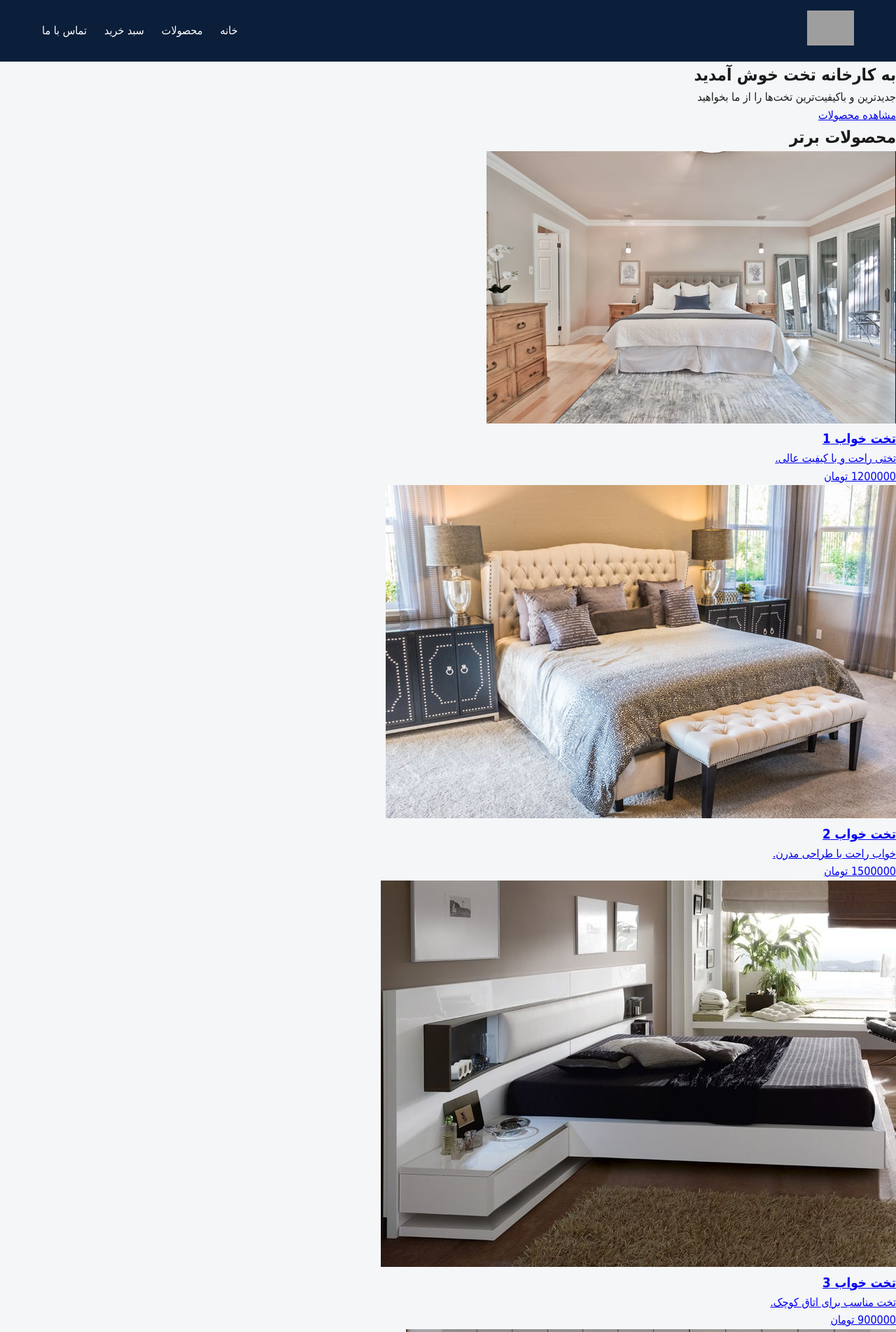
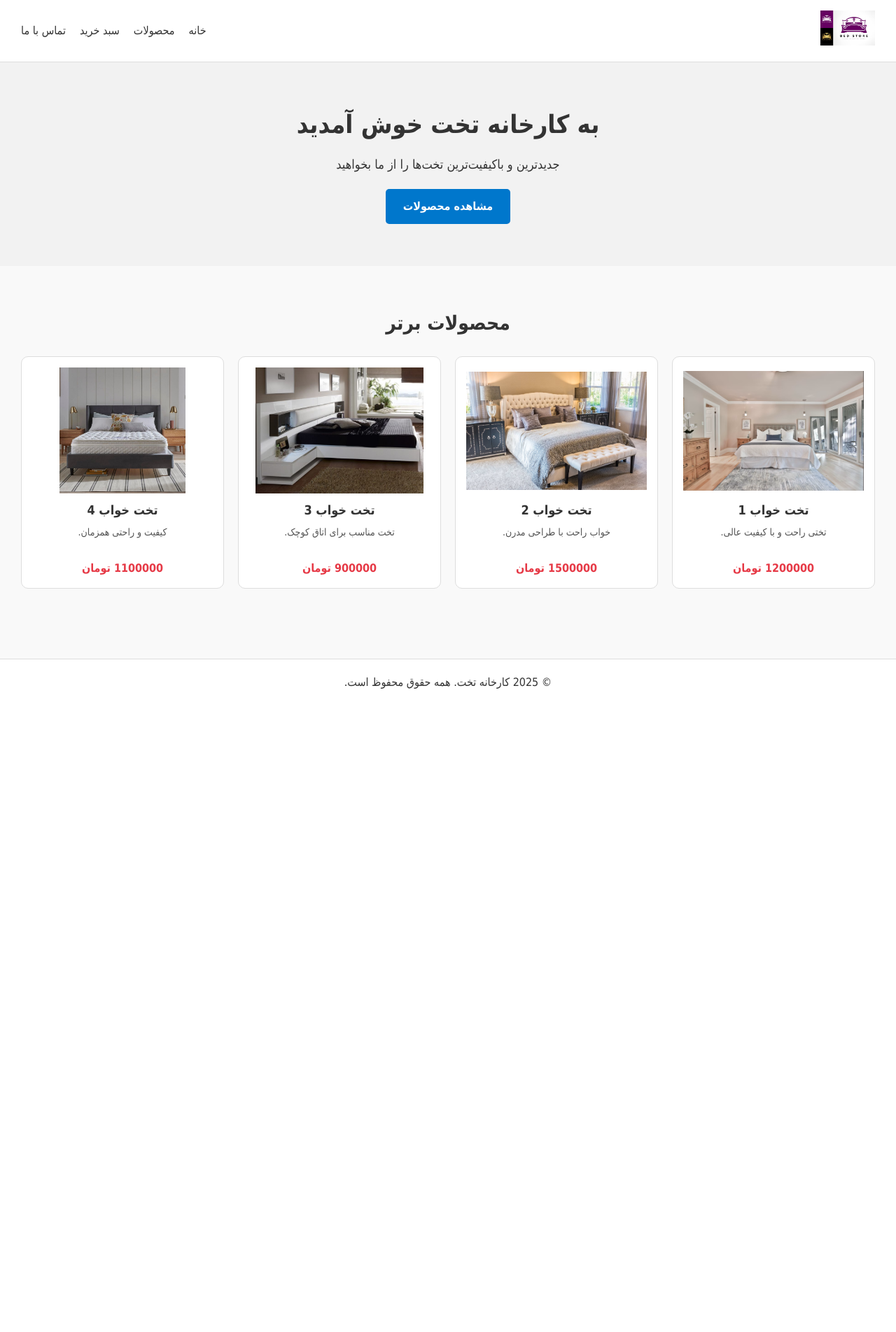
Before and after one commit to navidwolf/bed-factory-website, a Flask app: page / in a window 1280 px wide. Shown: the top 1903 px of the page at 70% size. After the commit the page ends 984 px from the top, so only its background shows below. Run offline with Flask 3, Linux system fonts and the light colour scheme; grey boxes are pictures that could not be loaded.

Commit message:
update something

```diff
--- a/static/css/style.css
+++ b/static/css/style.css
@@ -1,76 +1,232 @@
-/* Reset & Base */
+/* -----------------------------
+    عمومی و ریست
+------------------------------ */
 * {
-    box-sizing: border-box;
     margin: 0;
     padding: 0;
+    box-sizing: border-box;
+    font-family: 'Tahoma', sans-serif;
 }
+
 body {
-    font-family: 'Vazirmatn', Tahoma, sans-serif;
-    direction: rtl;
-    background-color: #f4f6f8;
-    color: #1a1a1a;
+    background-color: #f9f9f9;
+    color: #333;
     line-height: 1.6;
 }
 
-/* Header & Navigation */
-header {
-    background-color: #0b1e3a;
-    padding: 15px 0;
+/* -----------------------------
+    ناوبری
+------------------------------ */
+.main-nav {
+    display: flex;
+    justify-content: space-between;
+    align-items: center;
+    padding: 15px 30px;
+    background-color: #fff;
+    border-bottom: 1px solid #ddd;
 }
-.main-nav { display:flex; justify-content:space-between; align-items:center; max-width:1200px; margin:0 auto; padding:0 20px; }
-.main-nav .logo img { height:50px; }
-.nav-links { list-style:none; display:flex; gap:25px; }
-.nav-links a { text-decoration:none; color:#fff; font-weight:500; transition: color 0.3s; }
-.nav-links a:hover { color:#1abc9c; }
 
-/* Footer */
-footer { text-align:center; padding:20px; background-color:#0b1e3a; color:#fff; }
+.main-nav .logo img {
+    height: 50px;
+}
 
-/* Contact Section */
-.contact-section { max-width:1200px; margin:50px auto; padding:0 20px; }
-.contact-container { display:flex; gap:40px; flex-wrap:wrap; }
-.contact-left, .contact-right { flex:1 1 500px; background:#fff; padding:25px; border-radius:10px; box-shadow:0 8px 20px rgba(0,0,0,0.08); }
-.contact-left h2, .contact-right h2 { color:#0b1e3a; font-size:28px; margin-bottom:15px; }
-.contact-left p, .contact-right p { color:#33415c; margin-bottom:15px; }
-.contact-form { display:flex; flex-direction:column; gap:15px; }
-.contact-form input, .contact-form textarea { padding:12px 15px; border:1px solid #c1c1c1; border-radius:6px; font-size:16px; outline:none; direction:rtl; transition: all 0.3s; }
-.contact-form input:focus, .contact-form textarea:focus { border-color:#0b1e3a; box-shadow:0 0 5px rgba(11,30,58,0.3); }
-.contact-form button { padding:12px; background-color:#0b1e3a; color:#fff; font-size:18px; border:none; border-radius:6px; cursor:pointer; transition:0.3s; }
-.contact-form button:hover { background-color:#162d57; }
+.nav-links {
+    list-style: none;
+    display: flex;
+    gap: 20px;
+}
 
-/* Map & Team */
-.map-container { width:100%; height:300px; margin-bottom:20px; border-radius:10px; overflow:hidden; }
-.map-container iframe { width:100%; height:100%; border:0; }
-.team-container img { width:100%; border-radius:10px; object-fit:cover; }
+.nav-links li a {
+    text-decoration: none;
+    color: #333;
+    font-weight: 500;
+    transition: color 0.3s;
+}
 
-/* Info Boxes */
-.info-boxes { display:flex; gap:30px; flex-wrap:wrap; margin-top:40px; }
-.info-box { flex:1 1 300px; background:#0b1e3a; color:#fff; padding:20px; border-radius:10px; }
-.info-box h3 { margin-bottom:10px; font-size:20px; color:#f0f0f0; }
-.info-box p, .info-box a { color:#d3d3d3; text-decoration:none; margin-bottom:8px; display:block; }
-.info-box a:hover { color:#fff; }
+.nav-links li a:hover {
+    color: #0077cc;
+}
 
-/* Cart & Checkout Sections */
-.cart-section, .checkout-section { max-width:1000px; margin:40px auto; padding:0 20px; }
-.cart-section h1, .checkout-section h1 { font-size:26px; color:#0b1e3a; margin-bottom:20px; text-align:center; }
-.shop_table { width:100%; border-collapse:collapse; background:#fff; box-shadow:0 4px 12px rgba(0,0,0,0.08); border-radius:10px; overflow:hidden; }
-.shop_table th, .shop_table td { padding:15px; text-align:right; border-bottom:1px solid #eee; font-size:15px; color:#333; }
-.shop_table th { background:#0b1e3a; color:#fff; font-weight:600; }
-.product-remove .remove { color:#ff3b3b; font-weight:bold; text-decoration:none; font-size:18px; transition:0.3s; }
-.product-remove .remove:hover { color:#ff0000; }
-.product-thumbnail img { width:80px; height:80px; object-fit:cover; border-radius:5px; }
-.shop_table .button { padding:10px 20px; background:#0b1e3a; color:#fff; border:none; border-radius:6px; cursor:pointer; text-decoration:none; font-size:14px; transition:0.3s; }
-.shop_table .button:hover { background:#162d57; }
-.invoice-box { position:fixed; bottom:20px; left:20px; background:#ff9800; color:#fff; padding:15px 20px; border-radius:8px; box-shadow:0 4px 10px rgba(0,0,0,0.2); font-weight:600; z-index:1000; }
-.invoice-box p { margin-bottom:10px; }
-.invoice-box .btn { background:#0b1e3a; color:#fff; padding:8px 15px; border-radius:5px; font-size:14px; text-decoration:none; }
-.invoice-box .btn:hover { background:#162d57; }
+/* -----------------------------
+    بخش قهرمان (Hero)
+------------------------------ */
+.hero {
+    text-align: center;
+    padding: 60px 20px;
+    background-color: #f2f2f2;
+    margin-bottom: 40px;
+}
 
-/* Responsive */
-@media(max-width:900px){
-    .contact-container { flex-direction:column; }
-    .info-boxes { flex-direction:column; }
-    .invoice-box { left:10px; right:10px; bottom:10px; width:auto; text-align:center; }
-    .product-thumbnail img { width:60px; height:60px; }
-    .shop_table th, .shop_table td { font-size:14px; padding:10px; }
+.hero h1 {
+    font-size: 36px;
+    margin-bottom: 15px;
 }
+
+.hero p {
+    font-size: 18px;
+    margin-bottom: 20px;
+}
+
+.hero .btn {
+    display: inline-block;
+    padding: 12px 25px;
+    background-color: #0077cc;
+    color: #fff;
+    text-decoration: none;
+    border-radius: 5px;
+    font-weight: bold;
+    transition: background-color 0.3s;
+}
+
+.hero .btn:hover {
+    background-color: #005fa3;
+}
+
+/* -----------------------------
+    گرید محصولات
+------------------------------ */
+.featured-products {
+    padding: 20px 30px 50px;
+}
+
+.featured-products h2 {
+    font-size: 28px;
+    margin-bottom: 25px;
+    text-align: center;
+}
+
+.product-grid {
+    display: grid;
+    grid-template-columns: repeat(auto-fit, minmax(220px, 1fr));
+    gap: 20px;
+}
+
+/* -----------------------------
+    کارت محصول
+------------------------------ */
+.product-card {
+    border: 1px solid #ddd;
+    border-radius: 10px;
+    padding: 15px;
+    text-align: center;
+    background-color: #fff;
+    transition: transform 0.3s, box-shadow 0.3s;
+}
+
+.product-card:hover {
+    transform: translateY(-5px);
+    box-shadow: 0 5px 15px rgba(0,0,0,0.1);
+}
+
+.product-card a {
+    color: inherit;
+    text-decoration: none;
+}
+
+.product-image {
+    width: 100%;
+    height: 180px; /* ارتفاع ثابت */
+    overflow: hidden;
+    display: flex;
+    align-items: center;
+    justify-content: center;
+    margin-bottom: 10px;
+}
+
+.product-image img {
+    max-width: 100%;
+    max-height: 100%;
+    object-fit: cover;
+    transition: transform 0.3s;
+}
+
+.product-card:hover .product-image img {
+    transform: scale(1.05);
+}
+
+.product-card h3 {
+    font-size: 18px;
+    margin: 10px 0 5px;
+}
+
+.product-card p {
+    font-size: 14px;
+    color: #555;
+    min-height: 40px; /* برای هم‌ترازی کارت‌ها */
+}
+
+.product-card .price {
+    font-weight: bold;
+    color: #e63946;
+    margin-top: 10px;
+    display: block;
+}
+
+/* -----------------------------
+    دکمه‌ها عمومی
+------------------------------ */
+.btn {
+    display: inline-block;
+    padding: 10px 20px;
+    background-color: #0077cc;
+    color: #fff;
+    text-decoration: none;
+    border-radius: 5px;
+    transition: background-color 0.3s;
+}
+
+.btn:hover {
+    background-color: #005fa3;
+}
+
+/* -----------------------------
+    فوتر
+------------------------------ */
+footer {
+    text-align: center;
+    padding: 20px;
+    background-color: #fff;
+    border-top: 1px solid #ddd;
+    margin-top: 50px;
+}
+
+/* -----------------------------
+    واکنش‌گرایی موبایل
+------------------------------ */
+@media screen and (max-width: 768px) {
+    .main-nav {
+        flex-direction: column;
+        gap: 15px;
+    }
+
+    .nav-links {
+        flex-direction: column;
+        gap: 10px;
+    }
+
+    .hero h1 {
+        font-size: 28px;
+    }
+
+    .hero p {
+        font-size: 16px;
+    }
+
+    .product-image {
+        height: 150px;
+    }
+}
+
+@media screen and (max-width: 480px) {
+    .hero h1 {
+        font-size: 24px;
+    }
+
+    .hero p {
+        font-size: 14px;
+    }
+
+    .product-image {
+        height: 130px;
+    }
+}
--- a/templates/base.html
+++ b/templates/base.html
@@ -22,7 +22,6 @@
 
     <link rel="stylesheet" href="{{ url_for('static', filename='css/style.css') }}">
     <script src="{{ url_for('static', filename='js/main.js') }}" defer></script>
-    <script src="{{ url_for('static', filename='js/script.js') }}" defer></script>
 </head>
 <body>
     <header>
--- a/templates/index.html
+++ b/templates/index.html
@@ -20,7 +20,9 @@
         {% for product in products[:4] %}
         <div class="product-card">
             <a href="{{ url_for('product_detail', product_id=product.id) }}">
-                <img src="{{ url_for('static', filename='images/' ~ product.image) }}" alt="{{ product.name }}">
+                <div class="product-image">
+                    <img src="{{ url_for('static', filename='images/' ~ product.image) }}" alt="{{ product.name }}">
+                </div>
                 <h3>{{ product.name }}</h3>
                 <p>{{ product.short_description }}</p>
                 <span class="price">{{ product.price | int }} تومان</span>
```
Also changed, not shown: static/images/logo.png (renamed from static/images/favicon.ico).
